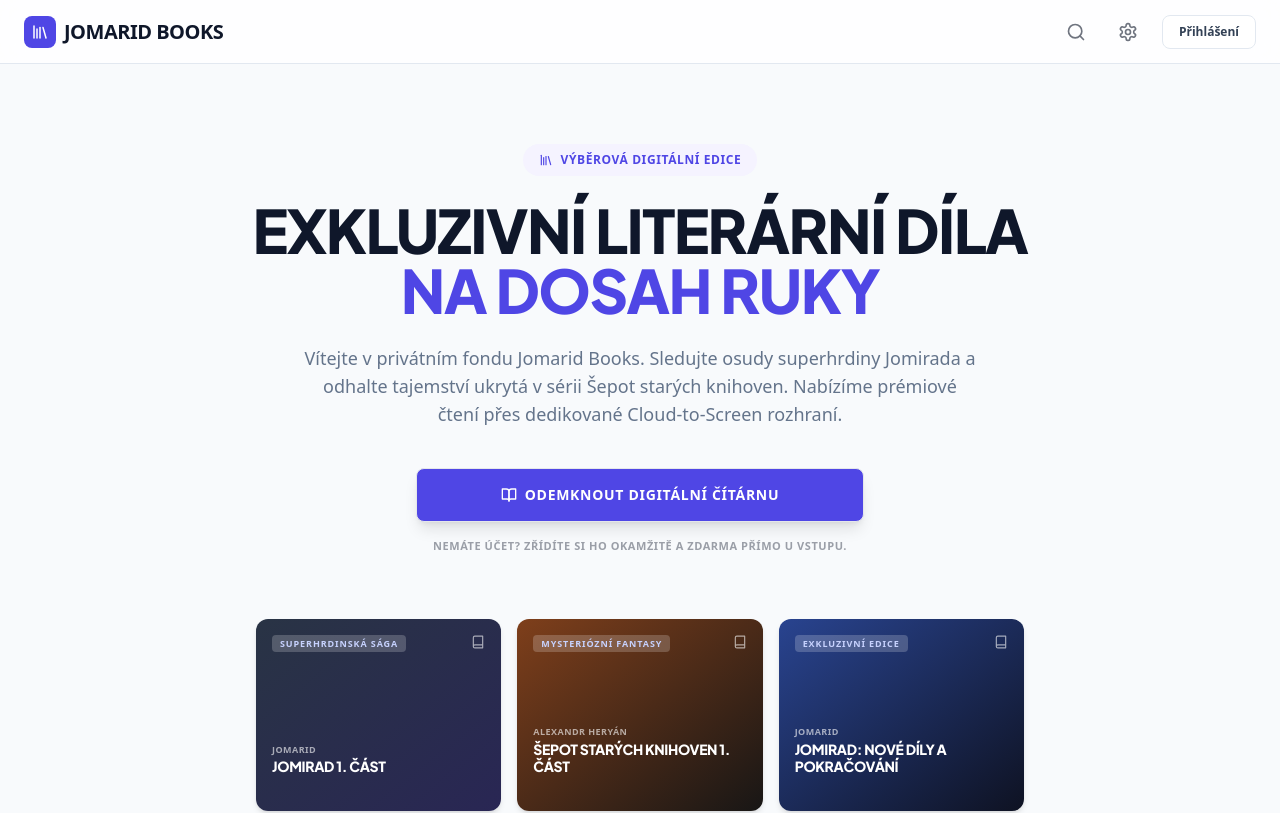
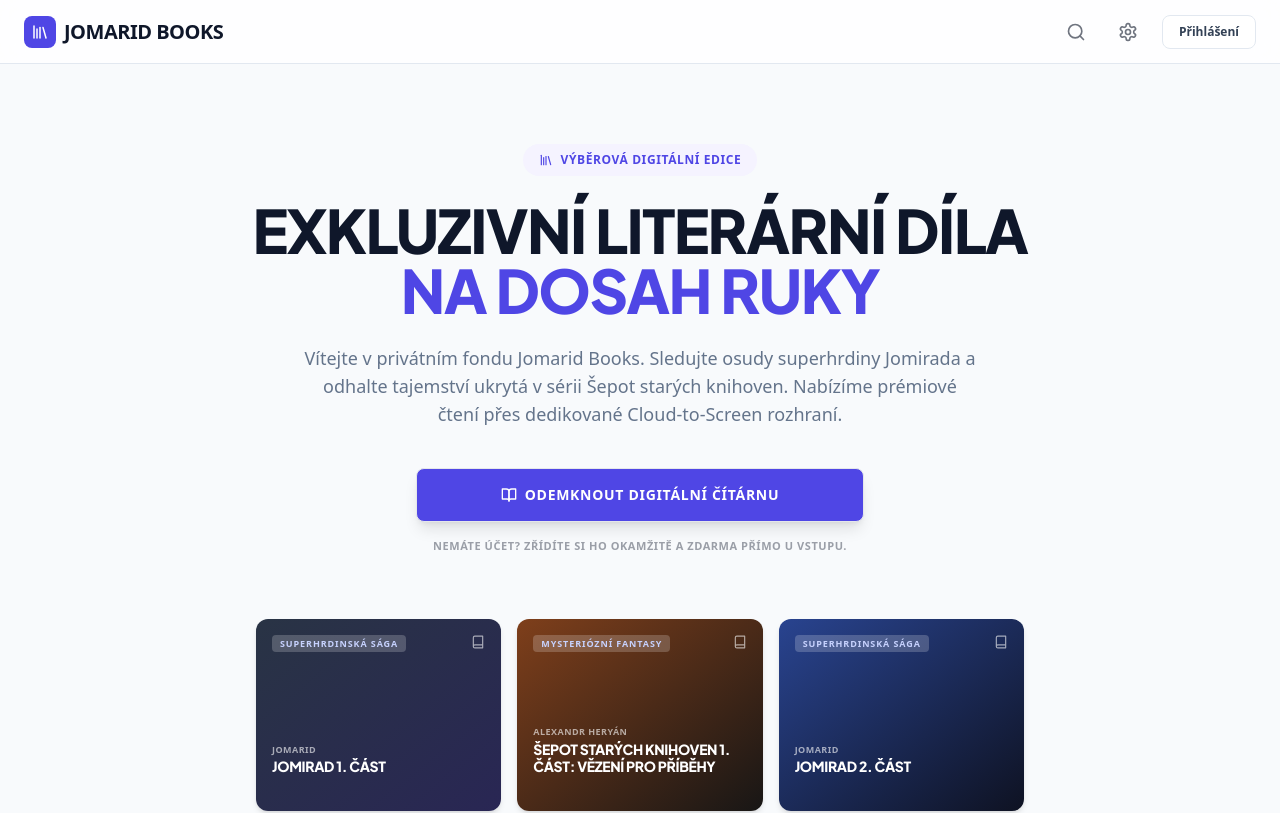
Before and after one commit to JoeSerdant/jomarid-books, a React (Vite) app in the folder jomarid-books/: page / in a window 1280 px wide. Shown: the top 813 px of the page. Built offline with nearby package versions, Linux system fonts and the light colour scheme.

Commit message:
Update App.jsx

```diff
--- a/jomarid-books/src/App.jsx
+++ b/jomarid-books/src/App.jsx
@@ -306,11 +306,26 @@ const FaqItem = ({ question, answer }) => {
 const HomePage = () => {
   const navigate = useNavigate();
 
-  // 🔥 AKTUÁLNÍ KNÍŽKY PŘÍMO Z VAŠÍ DATABÁZE (Pro superhrdinský a knižní vibe)
+  // 🔥 REÁLNÉ TITULY Z VAŠÍ DATABÁZE
   const featuredBooks = [
-    { title: "Jomirad 1. část", category: "Superhrdinská Sága", author: "Jomarid", color: "from-slate-800 to-indigo-950" },
-    { title: "Šepot starých knihoven 1. část", category: "Mysteriózní Fantasy", author: "Alexandr Heryán", color: "from-amber-900 to-stone-950" },
-    { title: "Jomirad: Nové díly a pokračování", category: "Exkluzivní Edice", author: "Jomarid", color: "from-blue-900 to-slate-950" },
+    {
+      title: "Jomirad 1. část",
+      category: "Superhrdinská sága",
+      author: "Jomarid",
+      color: "from-slate-800 to-indigo-950"
+    },
+    {
+      title: "Šepot starých knihoven 1. část: Vězení pro příběhy",
+      category: "Mysteriózní fantasy",
+      author: "Alexandr Heryán",
+      color: "from-amber-900 to-stone-950"
+    },
+    {
+      title: "Jomirad 2. část",
+      category: "Superhrdinská sága",
+      author: "Jomarid",
+      color: "from-blue-900 to-slate-950"
+    },
   ];
 
   return (
@@ -351,7 +366,7 @@ const HomePage = () => {
           </p>
         </div>
 
-        {/* DYNAMICKÝ NÁHLED KNIH (Upraveno podle vaší DB) */}
+        {/* DYNAMICKÝ NÁHLED SKUTEČNÝCH KNIH */}
         <div className="grid grid-cols-1 sm:grid-cols-3 gap-4 max-w-3xl mx-auto mt-12">
           {featuredBooks.map((book, idx) => (
             <div
@@ -372,7 +387,7 @@ const HomePage = () => {
                 <span className="text-[9px] uppercase font-bold tracking-wider opacity-60 block mb-0.5">
                   {book.author}
                 </span>
-                <h4 className="font-black uppercase text-sm leading-tight mb-1 tracking-tight">{book.title}</h4>
+                <h4 className="font-black uppercase text-sm leading-tight mb-1 tracking-tight line-clamp-2">{book.title}</h4>
                 <span className="text-[10px] font-bold tracking-wider opacity-0 group-hover:opacity-100 transition-opacity flex items-center gap-1 text-indigo-300">
                   Otevřít knihu <ChevronRight size={10} />
                 </span>
```
